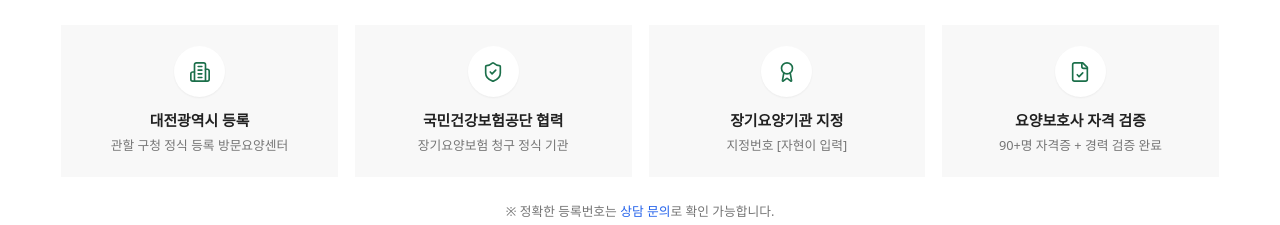
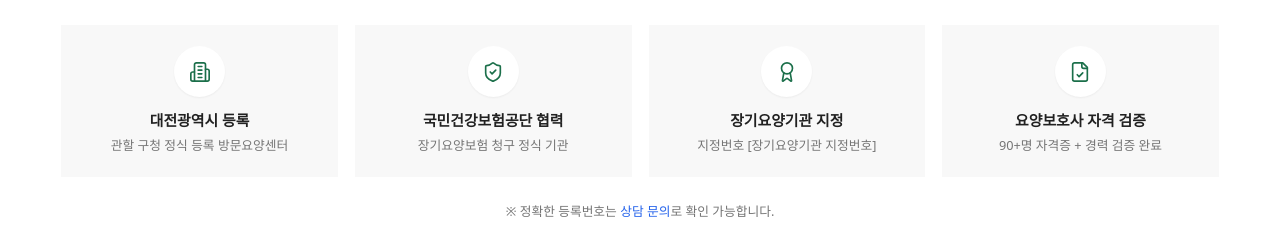
Before and after one commit to ProCodeJH/Daejeon-Care-Visiting-Care, a Next.js app: page /about in a window 1280 px wide. Shown: the part 1380-1605 px from the top of the page. Built offline with nearby package versions, Linux system fonts and the light colour scheme; a web font is replaced by a local one.

Commit message:
Wave 121: About 인증 배지 careNumber 단일 source 통합 ('지정번호 [자현이 입력]' → CONTACT.careNumber) — 자현이 lib/contact.ts에서 careNumber 입력 시 자동 반영

```diff
--- a/app/about/page.tsx
+++ b/app/about/page.tsx
@@ -31,7 +31,7 @@
   {
     Icon: Award,
     title: '장기요양기관 지정',
-    desc: '지정번호 [자현이 입력]',
+    desc: `지정번호 ${CONTACT.careNumber}`,
   },
   {
     Icon: FileCheck,
```
